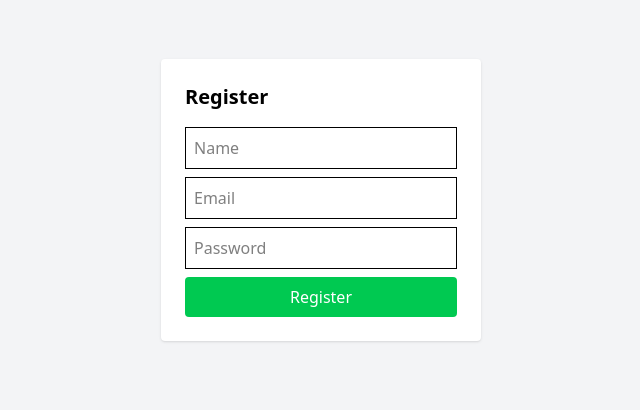
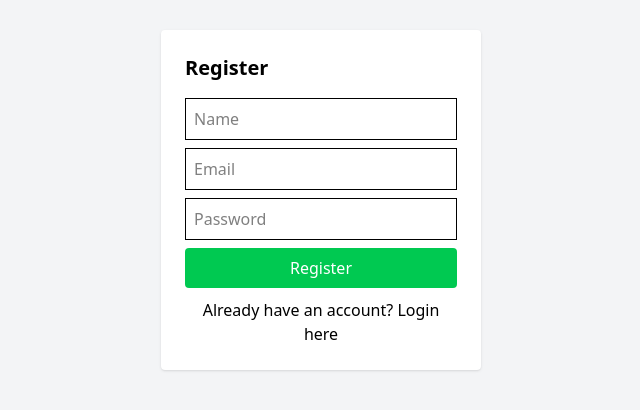
Before and after one commit to Satyam1000BECSE/hostel-project, a React (Vite) app in the folder frontend/: page /register in a window 1280 px wide. Shown: the part 200-610 px from the top of the page, without its empty margins (319-959 px from the left). Built offline with nearby package versions, Linux system fonts and the light colour scheme.

Commit message:
Update Register.jsx

```diff
--- a/frontend/src/pages/Register.jsx
+++ b/frontend/src/pages/Register.jsx
@@ -1,3 +1,4 @@
+import { Link } from "react-router-dom";
 import { useState } from "react";
 import { useNavigate } from "react-router-dom";
 import API from "../api";
@@ -63,6 +64,11 @@ function Register() {
         >
           Register
         </button>
+
+        <p style={{ marginTop: "10px", textAlign: "center" }}>
+  Already have an account?{" "}
+  <Link to="/">Login here</Link>
+</p>
       </div>
     </div>
   );
```
